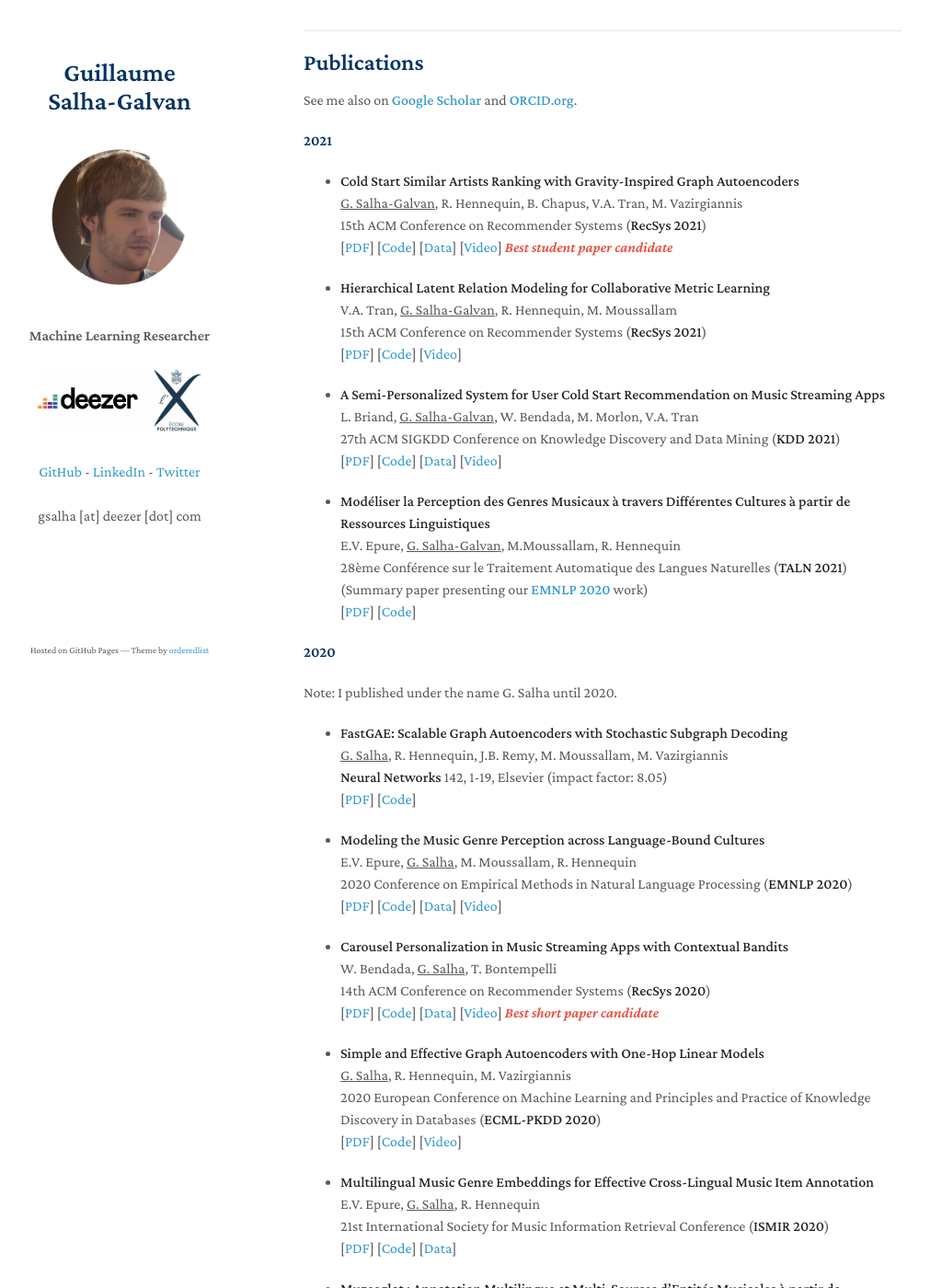
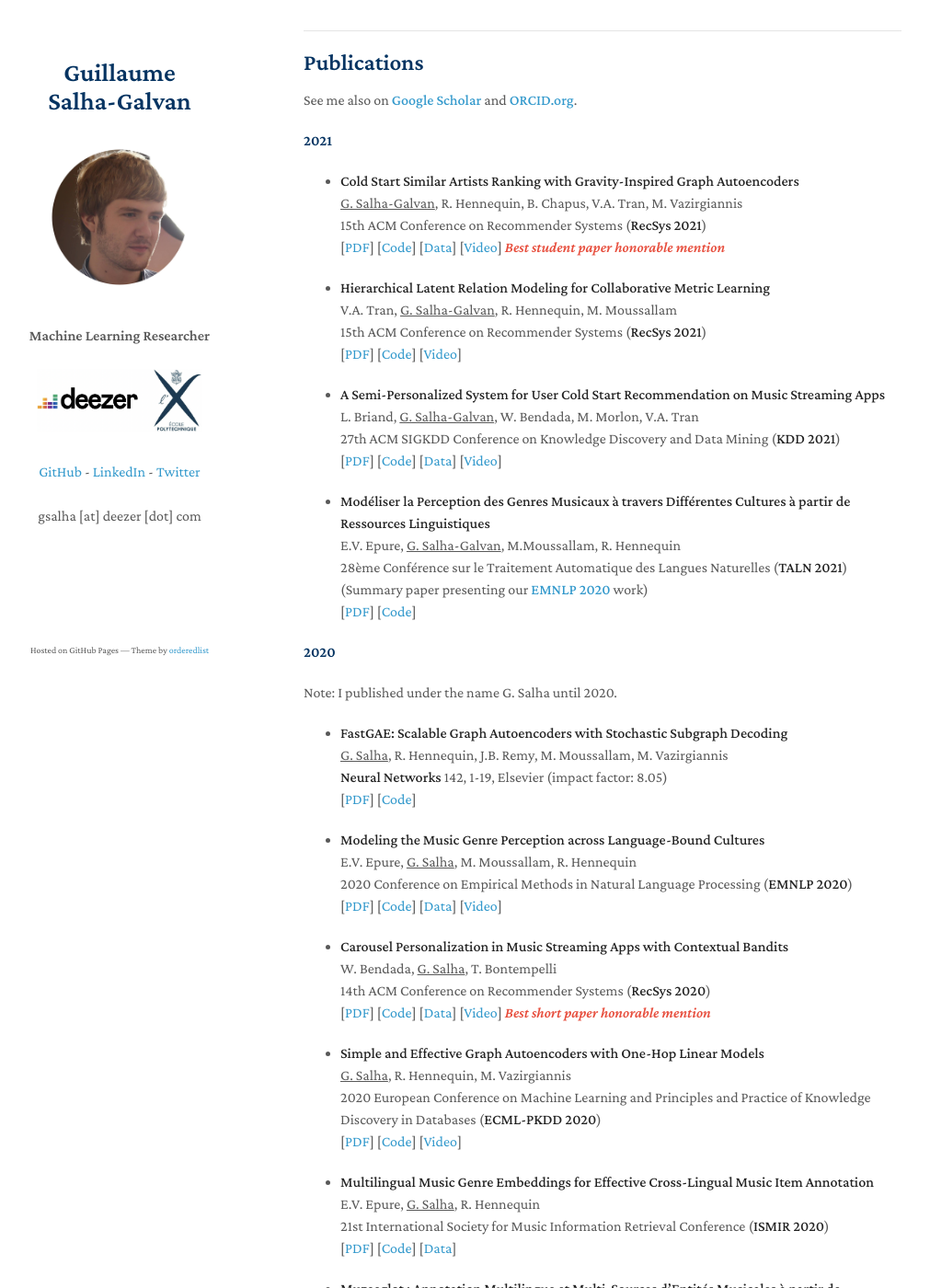
Before and after one commit to GuillaumeSalhaGalvan/GuillaumeSalhaGalvan.github.io, a Jekyll site: the page built from index.md, in a window 1280 px wide and 1400 px high, scrolled down 747 px. Shown: the whole window at 92% size, without its empty margins (140-1151 px from the left). Built offline with Jekyll 4.4.1, drawn with Linux system fonts in a browser that asks for light colours; our own code applies the rules of GitHub Pages for plain Markdown files; a script that is not in the unit is left out.

Commit message:
Update index.md

```diff
--- a/index.md
+++ b/index.md
@@ -33,10 +33,12 @@ See me also on **[Google Scholar](https://scholar.google.fr/citations?hl=fr&auth
 
 #### 2021
 
+
+
 - **Cold Start Similar Artists Ranking with Gravity-Inspired Graph Autoencoders** <br>
 <ins>G. Salha-Galvan</ins>, R. Hennequin, B. Chapus, V.A. Tran, M. Vazirgiannis <br>
 15th ACM Conference on Recommender Systems (**RecSys 2021**) <br>
-[[PDF](https://arxiv.org/pdf/2108.01053.pdf)] [[Code](https://github.com/deezer/similar_artists_ranking)] [[Data](https://github.com/deezer/similar_artists_ranking/tree/main/data)] [[Video](https://dl.acm.org/doi/10.1145/3460231.3474252#sec-supp)] <strong><i style="color:#e74d3c">Best student paper candidate</i></strong>
+[[PDF](https://arxiv.org/pdf/2108.01053.pdf)] [[Code](https://github.com/deezer/similar_artists_ranking)] [[Data](https://github.com/deezer/similar_artists_ranking/tree/main/data)] [[Video](https://dl.acm.org/doi/10.1145/3460231.3474252#sec-supp)] <strong><i style="color:#e74d3c">Best student paper honorable mention</i></strong>
 
 - **Hierarchical Latent Relation Modeling for Collaborative Metric Learning** <br>
 V.A. Tran, <ins>G. Salha-Galvan</ins>, R. Hennequin, M. Moussallam <br>
@@ -56,7 +58,7 @@ Note: I published under the name G. Salha until 2020.
 
 - **Modeling the Music Genre Perception across Language-Bound Cultures**<br> E.V. Epure, <ins>G. Salha</ins>, M. Moussallam, R. Hennequin <br> 2020 Conference on Empirical Methods in Natural Language Processing (**EMNLP 2020**) <br> [[PDF](https://arxiv.org/pdf/2010.06325.pdf)] [[Code](https://github.com/deezer/CrossCulturalMusicGenrePerception)] [[Data](https://zenodo.org/record/4275315#.X7JNX9NKi3J)] [[Video](https://slideslive.com/38938776/modeling-the-music-genre-perception-across-languagebound-cultures)]
 
-- **Carousel Personalization in Music Streaming Apps with Contextual Bandits** <br> W. Bendada, <ins>G. Salha</ins>, T. Bontempelli <br> 14th ACM Conference on Recommender Systems (**RecSys 2020**) <br> [[PDF](https://arxiv.org/pdf/2009.06546.pdf)] [[Code](https://github.com/deezer/carousel_bandits)] [[Data](https://zenodo.org/record/4048678#.X22ttJMza3K)] [[Video](https://vimeo.com/456553260)] <strong><i style="color:#e74d3c">Best short paper candidate</i></strong>
+- **Carousel Personalization in Music Streaming Apps with Contextual Bandits** <br> W. Bendada, <ins>G. Salha</ins>, T. Bontempelli <br> 14th ACM Conference on Recommender Systems (**RecSys 2020**) <br> [[PDF](https://arxiv.org/pdf/2009.06546.pdf)] [[Code](https://github.com/deezer/carousel_bandits)] [[Data](https://zenodo.org/record/4048678#.X22ttJMza3K)] [[Video](https://vimeo.com/456553260)] <strong><i style="color:#e74d3c">Best short paper honorable mention</i></strong>
 
 - **Simple and Effective Graph Autoencoders with One-Hop Linear Models** <br> <ins>G. Salha</ins>, R. Hennequin, M. Vazirgiannis <br> 2020 European Conference on Machine Learning and Principles and Practice of Knowledge Discovery in Databases (**ECML-PKDD 2020**) <br> [[PDF](https://arxiv.org/pdf/2001.07614.pdf)] [[Code](https://github.com/deezer/linear_graph_autoencoders)] [[Video](https://slideslive.com/38932282/simple-and-effective-graph-autoencoders-with-onehop-linear-models)]
 
```
